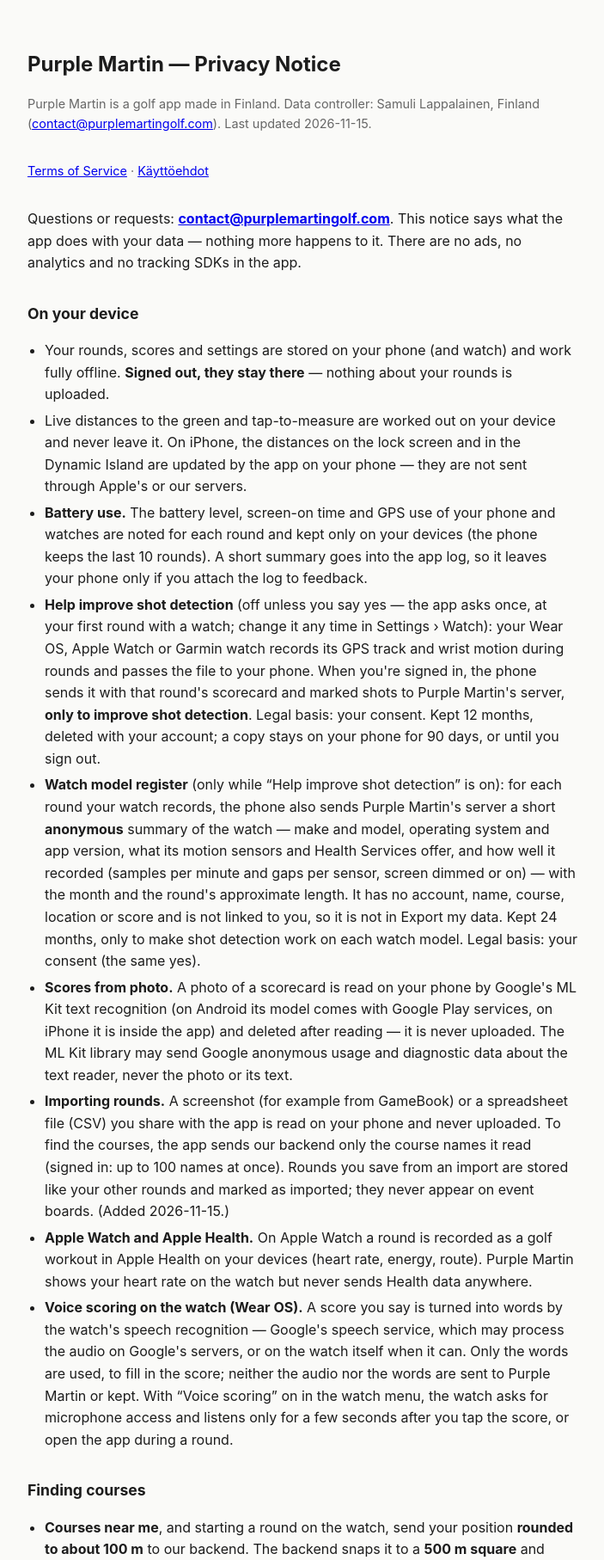
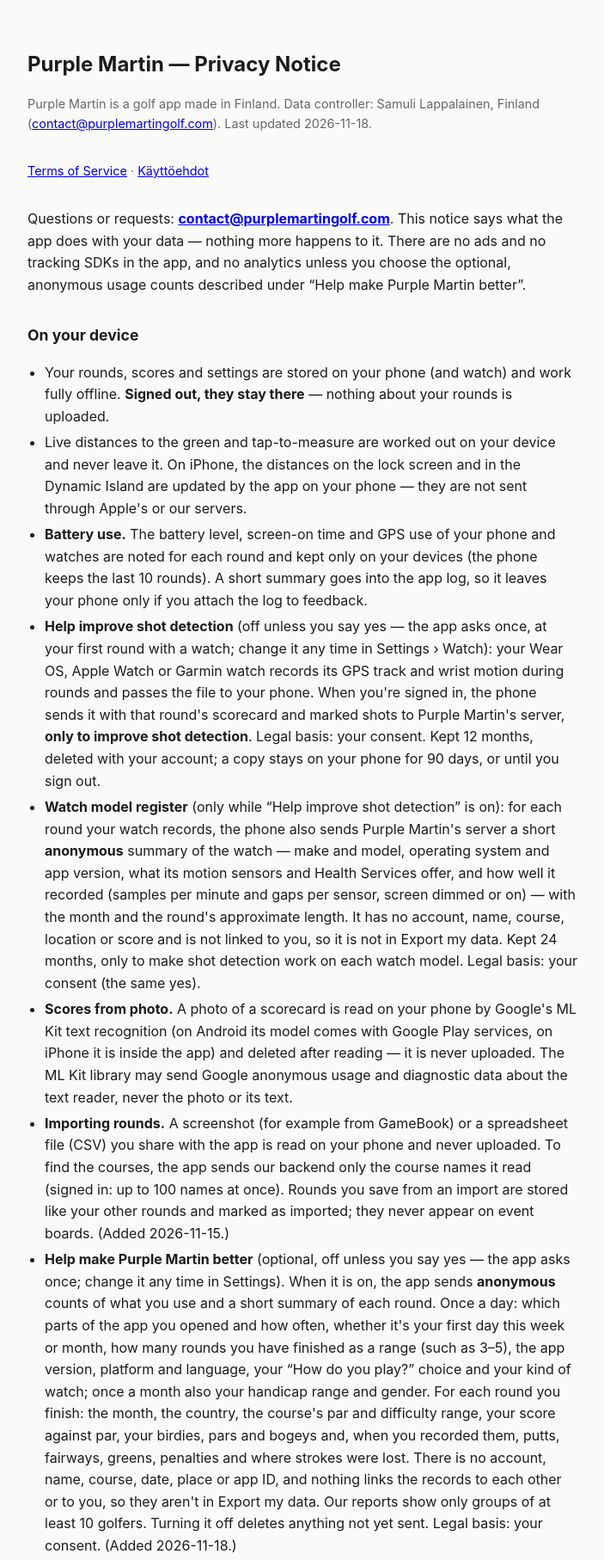
Before and after one commit to lasamppa/golf-score-app-privacy, a plain HTML site: page index.html in a window 1280 px wide. Shown: the top 1814 px of the page at 86% size, without its empty margins (288-991 px from the left). Drawn offline with Linux system fonts and the light colour scheme.

Commit message:
Privacy notice: tee button + Help map courses switch; optional anonymous usage counts and round summaries; no-analytics line adjusted; last updated 2026-11-18
Co-Authored-By: Claude Opus 5.5 <noreply@anthropic.com>

```diff
--- a/index.html
+++ b/index.html
@@ -37,11 +37,11 @@
 <body>
 <main>
   <h1>Purple Martin — Privacy Notice</h1>
-  <p class="meta">Purple Martin is a golf app made in Finland. Data controller: Samuli Lappalainen, Finland (<a href="mailto:contact@purplemartingolf.com">contact@purplemartingolf.com</a>). Last updated 2026-11-15.</p>
+  <p class="meta">Purple Martin is a golf app made in Finland. Data controller: Samuli Lappalainen, Finland (<a href="mailto:contact@purplemartingolf.com">contact@purplemartingolf.com</a>). Last updated 2026-11-18.</p>
   <p class="meta"><a href="terms.html">Terms of Service</a> · <a href="terms.html#fi">Käyttöehdot</a></p>
 
   <p>Questions or requests: <strong><a href="mailto:contact@purplemartingolf.com">contact@purplemartingolf.com</a></strong>. This notice says what the app does with
-  your data — nothing more happens to it. There are no ads, no analytics and no tracking SDKs in the app.</p>
+  your data — nothing more happens to it. There are no ads and no tracking SDKs in the app, and no analytics unless you choose the optional, anonymous usage counts described under “Help make Purple Martin better”.</p>
 
   <h2>On your device</h2>
   <ul>
@@ -71,6 +71,16 @@
       with the app is read on your phone and never uploaded. To find the courses, the app sends our backend only the
       course names it read (signed in: up to 100 names at once). Rounds you save from an import are stored like your
       other rounds and marked as imported; they never appear on event boards. (Added 2026-11-15.)</li>
+    <li><strong>Help make Purple Martin better</strong> (optional, off unless you say yes — the app asks once; change it any
+      time in Settings). When it is on, the app sends <strong>anonymous</strong> counts of what you use and a short summary of each
+      round. Once a day: which parts of the app you opened and how often, whether it's your first day this week or month,
+      how many rounds you have finished as a range (such as 3–5), the app version, platform and language, your “How do
+      you play?” choice and your kind of watch; once a month also your handicap range and gender. For each round you
+      finish: the month, the country, the course's par and difficulty range, your score against par, your birdies, pars and
+      bogeys and, when you recorded them, putts, fairways, greens, penalties and where strokes were lost. There is no
+      account, name, course, date, place or app ID, and nothing links the records to each other or to you, so they aren't
+      in Export my data. Our reports show only groups of at least 10 golfers. Turning it off deletes anything not yet sent.
+      Legal basis: your consent. (Added 2026-11-18.)</li>
     <li><strong>Apple Watch and Apple Health.</strong> On Apple Watch a round is recorded as a golf workout in Apple
       Health on your devices (heart rate, energy, route). Purple Martin shows your heart rate on the watch but never
       sends Health data anywhere.</li>
@@ -111,8 +121,9 @@
       copied the same way, with nothing that links them to you. From these points our backend sketches the course
       (tees, greens, the line of each hole) for OpenStreetMap mappers. The sketch is public as a GPX file and shows only
       places where at least five rounds agree, never a single point. Because the points can't be traced back to you,
-      they aren't in Export my data and aren't deleted with your account. To keep your shots out, turn off “Track shot
-      locations”; a separate “Help map courses” switch comes in an app update. (Added 2026-11-15.)</li>
+      they aren't in Export my data and aren't deleted with your account. On such a course the app may also show a
+      “Tee · hole N” button when you stand on a tee; a tap sends that spot the same anonymous way. To leave out your
+      shots and the tee button, turn off “Help map courses” (Settings › Shot tracking). (Added 2026-11-15, updated 2026-11-18.)</li>
   </ul>
 
   <h2>Weather and elevation</h2>
@@ -242,7 +253,7 @@
     <li><strong>Delete a round</strong> in the app and it is removed from our backend too.</li>
     <li><strong>Settings › Privacy › Export my data</strong> gives you everything the backend holds about you:
       your account, settings, rounds, events, buddies' feed entries, tee times, invitations, feedback and the rest
-      above. Anonymous records (map reports, pin taps, course points for mapping, the watch model register) aren't linked to you, so they aren't
+      above. Anonymous records (map reports, pin taps, course points for mapping, the watch model register, the optional usage counts) aren't linked to you, so they aren't
       in it.</li>
     <li><strong>Settings › Privacy › Export my rounds</strong> makes a spreadsheet (CSV) of the rounds on this phone and
       shares it only with the app you pick — nothing is sent to us. Works signed out too.</li>
```
